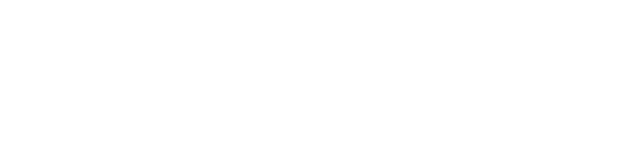
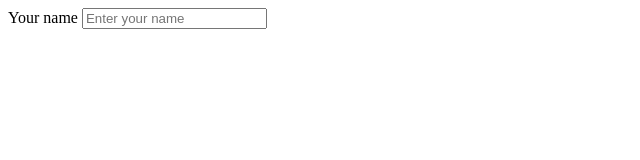
Before and after one commit to congdinh2008/day02, a plain HTML site: page form.html in a window 1280 px wide. Shown: the whole page, without its empty margins (0-640 px from the left). Drawn offline with Linux system fonts and the light colour scheme.

Commit message:
Create form in form.html

```diff
--- a/form.html
+++ b/form.html
@@ -1,11 +1,19 @@
 <!DOCTYPE html>
 <html lang="en">
+
 <head>
     <meta charset="UTF-8">
     <meta name="viewport" content="width=device-width, initial-scale=1.0">
     <title>Form</title>
 </head>
+
 <body>
+    <form action="">
+        <div class="form-group">
+            <label for="">Your name</label>
+            <input type="text" class="form-control" placeholder="Enter your name">
+        </div>
+    </form>
+</body>
 
-</body>
 </html>
```
